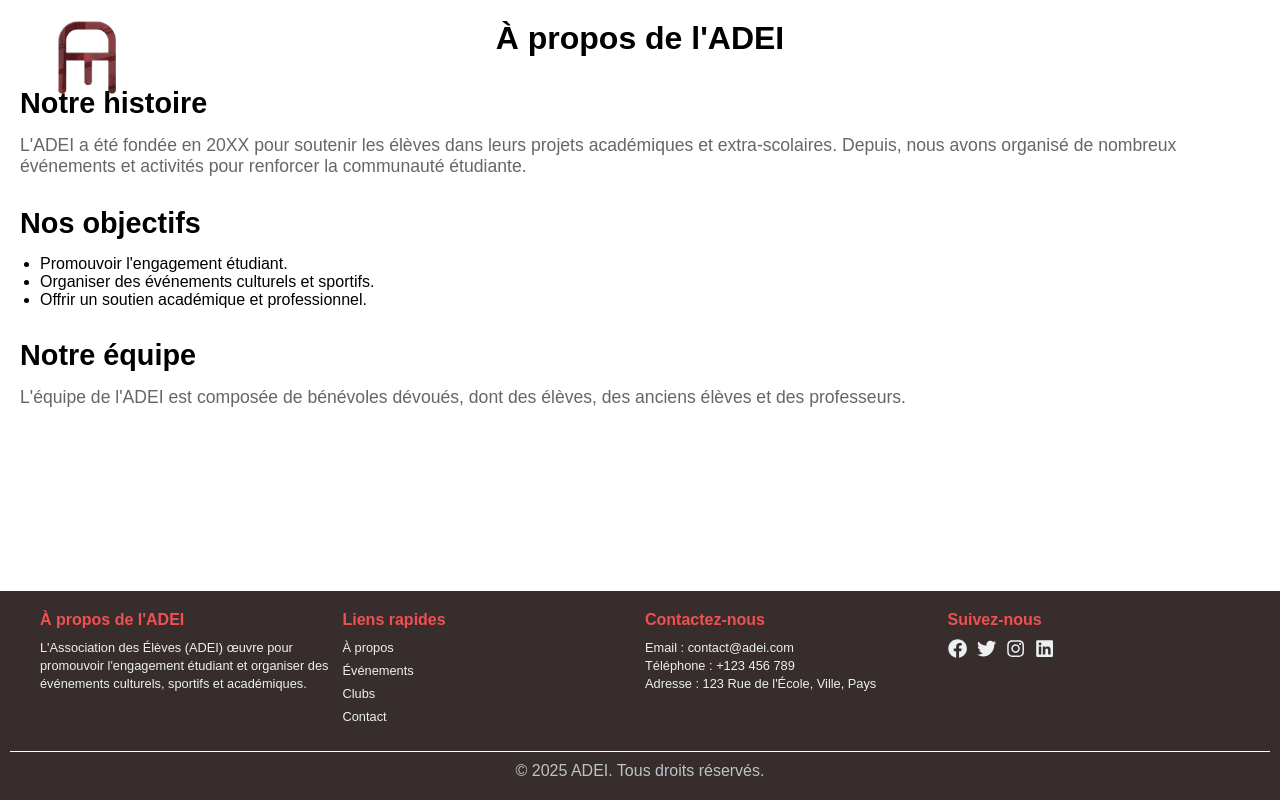
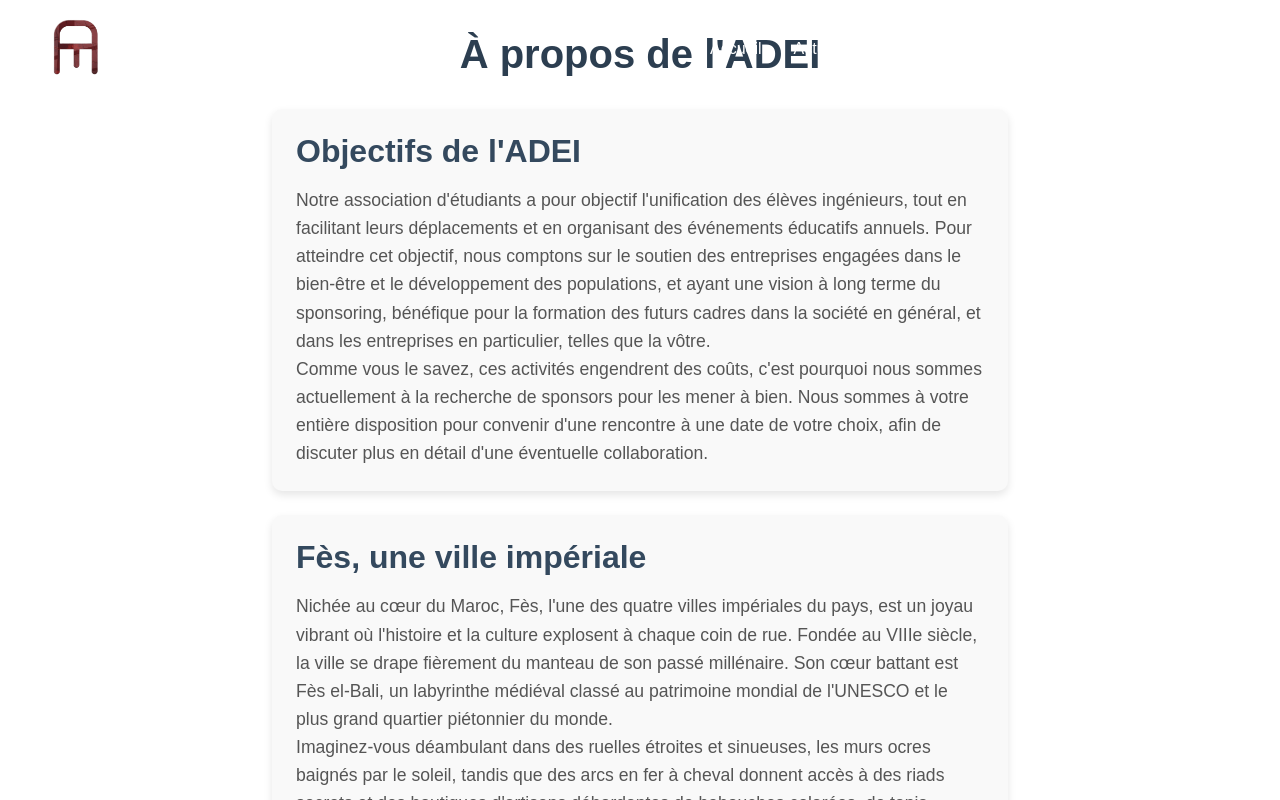
Before and after one commit to MehdiDinari/ADEI-Site, a React (Create React App) app: page /about in a window 1280 px wide. Built offline with nearby package versions, Linux system fonts and the light colour scheme.

Commit message:
Second commit

```diff
--- a/src/pages/About.jsx
+++ b/src/pages/About.jsx
@@ -4,28 +4,76 @@ import "../styles/About.css";
 const About = () => {
     return (
         <div className="about">
-            <h1>À propos de l'ADEI</h1>
-            <section>
-                <h2>Notre histoire</h2>
+            <h1 className="about-title">À propos de l'ADEI</h1>
+
+            {/* Section 1: Objectifs de l'association */}
+            <section className="about-section fade-in">
+                <h2>Objectifs de l'ADEI</h2>
                 <p>
-                    L'ADEI a été fondée en 20XX pour soutenir les élèves dans leurs projets académiques et
-                    extra-scolaires. Depuis, nous avons organisé de nombreux événements et activités pour
-                    renforcer la communauté étudiante.
+                    Notre association d'étudiants a pour objectif l'unification des élèves ingénieurs, tout en facilitant leurs déplacements et en organisant des événements éducatifs annuels. Pour atteindre cet objectif, nous comptons sur le soutien des entreprises engagées dans le bien-être et le développement des populations, et ayant une vision à long terme du sponsoring, bénéfique pour la formation des futurs cadres dans la société en général, et dans les entreprises en particulier, telles que la vôtre.
+                </p>
+                <p>
+                    Comme vous le savez, ces activités engendrent des coûts, c'est pourquoi nous sommes actuellement à la recherche de sponsors pour les mener à bien. Nous sommes à votre entière disposition pour convenir d'une rencontre à une date de votre choix, afin de discuter plus en détail d'une éventuelle collaboration.
                 </p>
             </section>
-            <section>
-                <h2>Nos objectifs</h2>
+
+            {/* Section 2: Présentation de Fès */}
+            <section className="about-section fade-in">
+                <h2>Fès, une ville impériale</h2>
+                <p>
+                    Nichée au cœur du Maroc, Fès, l'une des quatre villes impériales du pays, est un joyau vibrant où l'histoire et la culture explosent à chaque coin de rue. Fondée au VIIIe siècle, la ville se drape fièrement du manteau de son passé millénaire. Son cœur battant est Fès el-Bali, un labyrinthe médiéval classé au patrimoine mondial de l'UNESCO et le plus grand quartier piétonnier du monde.
+                </p>
+                <p>
+                    Imaginez-vous déambulant dans des ruelles étroites et sinueuses, les murs ocres baignés par le soleil, tandis que des arcs en fer à cheval donnent accès à des riads secrets et des boutiques d'artisans débordantes de babouches colorées, de tapis berbères et d'épices aux parfums envoûtants. L'air lui-même raconte une histoire, imprégné des effluves des tanneries traditionnelles de Chouara, où des cuves colorées témoignent d'un savoir-faire ancestral transmis de génération en génération.
+                </p>
+                <p>
+                    Au détour d'une rue, vous tomberez nez-à-nez avec la majestueuse Université Al-Qarawiyyin, fondée en 859 et considérée comme la plus ancienne université en activité continue au monde. Fès est un kaléidoscope pour les sens, une ville où le passé et le présent se côtoient en parfaite harmonie, offrant une expérience inoubliable à tous ceux qui osent s'y perdre.
+                </p>
+            </section>
+
+            {/* Section 3: Présentation de l'USMBA */}
+            <section className="about-section fade-in">
+                <h2>L'Université Sidi Mohamed Ben Abdellah (USMBA)</h2>
+                <p>
+                    L'Université Sidi Mohamed Ben Abdellah (USMBA) est une université publique marocaine située à Fès, l'une des villes impériales du Maroc. Fondée en 1975, elle est l'une des plus grandes universités du pays avec plus de 40 000 étudiants et 1 500 enseignants-chercheurs. L'USMBA est composée de 12 établissements d'enseignement supérieur, notamment :
+                </p>
                 <ul>
-                    <li>Promouvoir l'engagement étudiant.</li>
-                    <li>Organiser des événements culturels et sportifs.</li>
-                    <li>Offrir un soutien académique et professionnel.</li>
+                    <li>École nationale des sciences appliquées (ENSA)</li>
+                    <li>École Nationale de Commerce et de Gestion (ENCG)</li>
+                    <li>Faculté des Sciences Juridiques, Économiques et Sociales</li>
+                    <li>Faculté des Lettres et des Sciences Humaines</li>
+                    <li>Faculté des Arts et des Sciences de l'Information et de la Communication</li>
                 </ul>
+                <p>
+                    L'USMBA se concentre sur la formation, la recherche, l'innovation et le développement territorial.
+                </p>
             </section>
-            <section>
-                <h2>Notre équipe</h2>
+
+            {/* Section 4: Présentation de l'ENSA Fès */}
+            <section className="about-section fade-in">
+                <h2>L'École Nationale Supérieure d'Ingénieurs de Fès (ENSA Fès)</h2>
                 <p>
-                    L'équipe de l'ADEI est composée de bénévoles dévoués, dont des élèves, des anciens élèves
-                    et des professeurs.
+                    L'École Nationale Supérieure d'Ingénieurs de Fès (ENSA Fès) est une grande école d'ingénieurs marocaine publique située à Fès, l'une des villes impériales du Maroc. Créée en 2005, elle est rattachée à l'Université Sidi Mohamed Ben Abdellah (USMBA). L'ENSA Fès est membre de la Conférence des grandes Écoles (CGE) et est reconnue pour la qualité de sa formation et ses liens étroits avec le monde socio-économique.
+                </p>
+                <p>
+                    Parmi les atouts de l'ENSA Fès, on trouve :
+                </p>
+                <ul>
+                    <li>Une formation d'ingénieurs de haut niveau</li>
+                    <li>Un environnement pédagogique et scientifique de qualité</li>
+                    <li>Des liens étroits avec le monde socio-économique</li>
+                    <li>Une ouverture à l'international</li>
+                </ul>
+                <p>
+                    L'ENSA Fès compte plus de 3 000 étudiants, plus de 200 enseignants-chercheurs, plus de 50 laboratoires de recherche et plus de 100 partenariats avec des entreprises et des institutions. Son taux d'insertion professionnelle dépasse les 90%.
+                </p>
+            </section>
+
+            {/* Section 5: Présentation de l'ADEI */}
+            <section className="about-section fade-in">
+                <h2>L'ADEI, Association des Élèves Ingénieurs</h2>
+                <p>
+                    L'ADEI, Association des Élèves Ingénieurs, incarne l'esprit de collaboration et de soutien au sein de l'ENSAF. En tant qu'association à but non lucratif, elle s'engage à faciliter la communication entre les élèves et l'administration, tout en veillant à répondre aux besoins de chacun. Gérée avec dévouement par des étudiants de l'ENSAF, son objectif principal est d'orchestrer et de coordonner les activités parascolaires, enrichissant ainsi l'expérience éducative de tous les membres de la communauté estudiantine.
                 </p>
             </section>
         </div>
--- a/src/styles/About.css
+++ b/src/styles/About.css
@@ -1,27 +1,103 @@
+/* General styles */
 .about {
-    padding: 20px;
+    padding: 2rem;
+    max-width: 800px;
+    margin: 0 auto;
+    text-align: left;
+    font-family: 'Arial', sans-serif;
+    color: #333;
 }
 
-.about h1 {
+.about-title {
+    font-size: 2.5rem;
+    margin-bottom: 2rem;
+    color: #2c3e50;
     text-align: center;
-    margin-bottom: 30px;
+    animation: slide-down 1s ease-out;
 }
 
-.about section {
-    margin-bottom: 30px;
+.about-section {
+    background: #f9f9f9;
+    padding: 1.5rem;
+    margin: 1.5rem 0;
+    border-radius: 10px;
+    box-shadow: 0 4px 8px rgba(0, 0, 0, 0.1);
+    transition: transform 0.3s ease, box-shadow 0.3s ease;
 }
 
-.about h2 {
-    font-size: 1.8rem;
-    margin-bottom: 15px;
+.about-section:hover {
+    transform: translateY(-5px);
+    box-shadow: 0 8px 16px rgba(0, 0, 0, 0.2);
 }
 
-.about p {
-    font-size: 1.1rem;
-    color: #666;
+.about-section h2 {
+    font-size: 2rem;
+    margin-bottom: 1rem;
+    color: #34495e;
 }
 
-.about ul {
-    list-style-type: disc;
-    margin-left: 20px;
+.about-section p {
+    font-size: 1.1rem;
+    line-height: 1.6;
+    color: #555;
 }
+
+.about-section ul {
+    list-style-type: none;
+    padding: 0;
+}
+
+.about-section ul li {
+    font-size: 1.1rem;
+    margin: 0.5rem 0;
+    color: #555;
+}
+
+/* Animations */
+@keyframes slide-down {
+    from {
+        opacity: 0;
+        transform: translateY(-50px);
+    }
+    to {
+        opacity: 1;
+        transform: translateY(0);
+    }
+}
+
+.fade-in {
+    opacity: 0;
+    animation: fade-in 1s ease-out forwards;
+}
+
+@keyframes fade-in {
+    from {
+        opacity: 0;
+        transform: translateY(20px);
+    }
+    to {
+        opacity: 1;
+        transform: translateY(0);
+    }
+}
+
+/* Delay animations for each section */
+.about-section:nth-child(1) {
+    animation-delay: 0.2s;
+}
+
+.about-section:nth-child(2) {
+    animation-delay: 0.4s;
+}
+
+.about-section:nth-child(3) {
+    animation-delay: 0.6s;
+}
+
+.about-section:nth-child(4) {
+    animation-delay: 0.8s;
+}
+
+.about-section:nth-child(5) {
+    animation-delay: 1s;
+}
--- a/src/styles/Navbar.css
+++ b/src/styles/Navbar.css
@@ -30,7 +30,7 @@
     transition: color 0.3s ease;
 }
 .navbar-logo img {
-    height: 80px; /* Ajustez la hauteur du logo */
+    height: 60px; /* Ajustez la hauteur du logo */
     width: auto; /* Garde les proportions du logo */
 
 }
```
